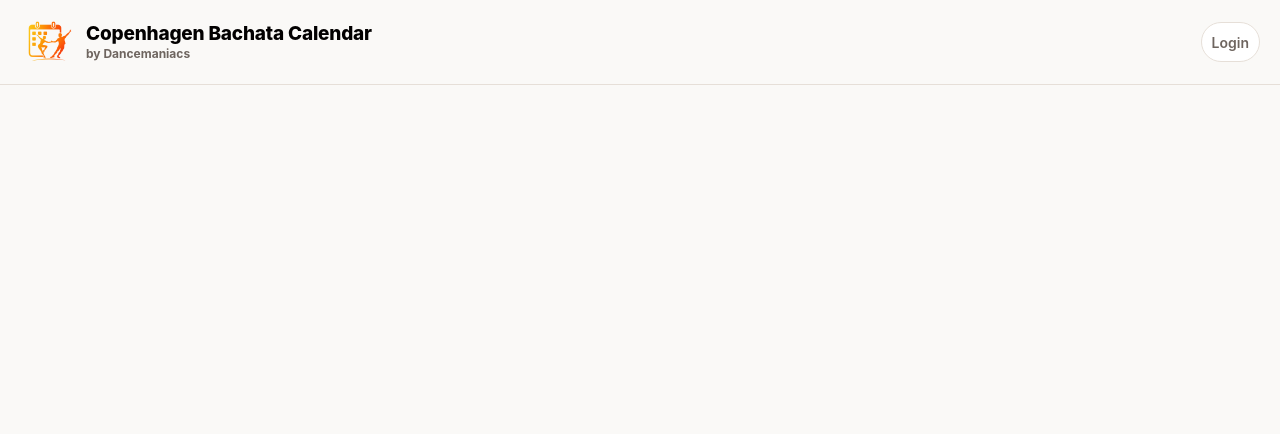
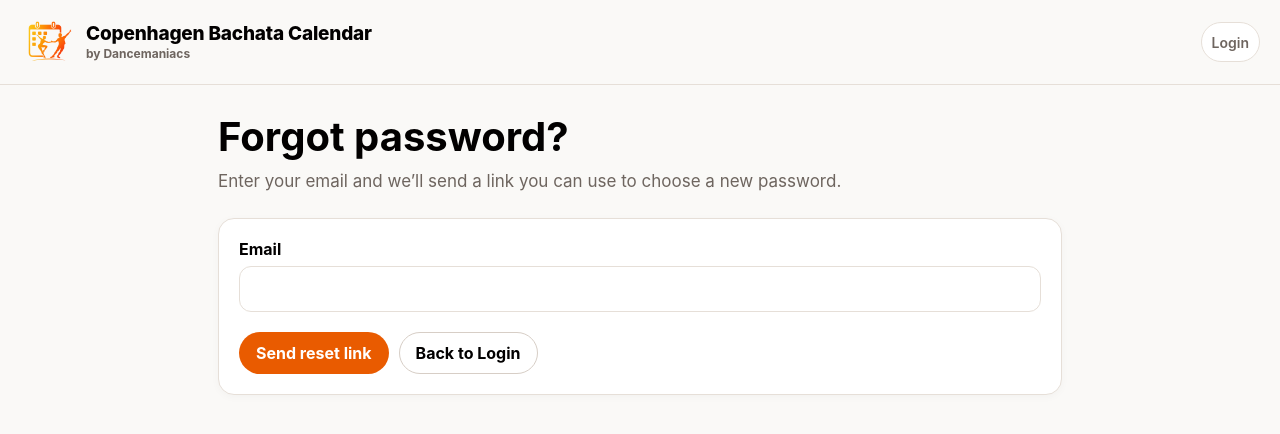
Before and after one commit to dominik-ciborowski/cph-bachata-app, a Vue app: page /forgot-password in a window 1280 px wide. Shown: the top 434 px of the page. Built offline with nearby package versions, Linux system fonts and the light colour scheme; the HTML template or start-up script is replaced by a standard one.

Commit message:
Polish forgot password auth UX

```diff
--- a/src/router/index.js
+++ b/src/router/index.js
@@ -4,6 +4,7 @@ import EventDetailView from '../views/EventDetailView.vue'
 import AdminView from '../views/AdminView.vue'
 import LoginView from '../views/LoginView.vue'
 import RegisterView from '../views/RegisterView.vue'
+import ForgotPasswordView from '../views/ForgotPasswordView.vue'
 import ResetPasswordView from '../views/ResetPasswordView.vue'
 import AccountView from '../views/AccountView.vue'
 import ManagementView from '../views/ManagementView.vue'
@@ -23,6 +24,7 @@ const routes = [
   { path: '/management/users', component: UserManagementView, meta: { requiresAdmin: true } },
   { path: '/login', component: LoginView },
   { path: '/register', component: RegisterView },
+  { path: '/forgot-password', component: ForgotPasswordView },
   { path: '/reset-password', component: ResetPasswordView },
   { path: '/account', component: AccountView, meta: { requiresAuth: true } }
 ]
--- a/src/views/AccountView.vue
+++ b/src/views/AccountView.vue
@@ -22,6 +22,12 @@ async function changePassword() {
 
   if (validationError) {
     status.value = validationError
+    return
+  }
+
+  const confirmed = window.confirm('Change password?\n\nYou will need to use the new password the next time you log in.')
+
+  if (!confirmed) {
     return
   }
 
--- /dev/null
+++ b/src/views/ForgotPasswordView.vue
@@ -0,0 +1,51 @@
+<script setup>
+import { ref } from 'vue'
+import { RouterLink, useRoute } from 'vue-router'
+import { supabase } from '../lib/supabase'
+import { authMessages, getAuthRedirectUrl, logAuthError } from '../lib/authMessages'
+
+const route = useRoute()
+const email = ref(typeof route.query.email === 'string' ? route.query.email : '')
+const status = ref('')
+const isSuccess = ref(false)
+
+async function sendPasswordReset() {
+  isSuccess.value = false
+  status.value = 'Sending reset link...'
+
+  const { error } = await supabase.auth.resetPasswordForEmail(email.value, {
+    redirectTo: getAuthRedirectUrl('/reset-password')
+  })
+
+  if (error) {
+    logAuthError('Password reset email failed', error)
+    status.value = authMessages.forgotPasswordFailed
+    return
+  }
+
+  isSuccess.value = true
+  status.value = authMessages.forgotPasswordSuccess
+}
+</script>
+
+<template>
+  <div class="management-page">
+    <section class="hero">
+      <h1>Forgot password?</h1>
+      <p>Enter your email and we’ll send a link you can use to choose a new password.</p>
+    </section>
+
+    <form class="card form" @submit.prevent="sendPasswordReset">
+      <div class="field">
+        <label for="forgot-password-email">Email</label>
+        <input id="forgot-password-email" v-model="email" type="email" required autocomplete="email" />
+      </div>
+
+      <div class="form-actions">
+        <button class="button" type="submit">Send reset link</button>
+        <RouterLink :to="{ path: '/login', query: email ? { email } : {} }" class="button secondary">Back to Login</RouterLink>
+      </div>
+      <p v-if="status" class="status" :class="{ 'status--success': isSuccess }">{{ status }}</p>
+    </form>
+  </div>
+</template>
--- a/src/views/LoginView.vue
+++ b/src/views/LoginView.vue
@@ -1,17 +1,14 @@
 <script setup>
 import { ref } from 'vue'
-import { RouterLink, useRouter } from 'vue-router'
+import { RouterLink, useRoute, useRouter } from 'vue-router'
 import { supabase } from '../lib/supabase'
 import { authMessages, getAuthRedirectUrl, logAuthError } from '../lib/authMessages'
 
 const router = useRouter()
-const email = ref('')
+const route = useRoute()
+const email = ref(typeof route.query.email === 'string' ? route.query.email : '')
 const password = ref('')
-const resetEmail = ref('')
 const status = ref('')
-const resetStatus = ref('')
-const isResetSuccess = ref(false)
-const showForgotPassword = ref(false)
 
 async function login() {
   status.value = 'Logging in...'
@@ -27,24 +24,6 @@ async function login() {
   }
 
   router.push('/management')
-}
-
-async function sendPasswordReset() {
-  isResetSuccess.value = false
-  resetStatus.value = 'Sending reset link...'
-
-  const { error } = await supabase.auth.resetPasswordForEmail(resetEmail.value, {
-    redirectTo: getAuthRedirectUrl('/reset-password')
-  })
-
-  if (error) {
-    logAuthError('Password reset email failed', error)
-    resetStatus.value = authMessages.forgotPasswordFailed
-    return
-  }
-
-  isResetSuccess.value = true
-  resetStatus.value = authMessages.forgotPasswordSuccess
 }
 
 async function loginWithGoogle() {
@@ -63,11 +42,11 @@ async function loginWithGoogle() {
   }
 }
 
-function toggleForgotPassword() {
-  showForgotPassword.value = !showForgotPassword.value
-  resetStatus.value = ''
-  isResetSuccess.value = false
-  if (!resetEmail.value) resetEmail.value = email.value
+function goToForgotPassword() {
+  router.push({
+    path: '/forgot-password',
+    query: email.value ? { email: email.value } : {}
+  })
 }
 </script>
 
@@ -98,23 +77,8 @@ function toggleForgotPassword() {
         <RouterLink to="/register" class="button secondary">Register</RouterLink>
       </div>
       <p v-if="status" class="status">{{ status }}</p>
-      <button class="text-button" type="button" @click="toggleForgotPassword">Forgot password?</button>
+      <button class="text-button" type="button" @click="goToForgotPassword">Forgot password?</button>
       <p class="auth-switch">Don't have an account? <RouterLink to="/register">Register</RouterLink></p>
-    </form>
-
-    <form v-if="showForgotPassword" class="card form auth-panel" @submit.prevent="sendPasswordReset">
-      <div>
-        <h2>Reset your password</h2>
-        <p class="field-help">Enter your email and we’ll send a link you can use to choose a new password.</p>
-      </div>
-
-      <div class="field">
-        <label for="reset-email">Email</label>
-        <input id="reset-email" v-model="resetEmail" type="email" required autocomplete="email" />
-      </div>
-
-      <button class="button" type="submit">Send reset link</button>
-      <p v-if="resetStatus" class="status" :class="{ 'status--success': isResetSuccess }">{{ resetStatus }}</p>
     </form>
   </div>
 </template>
```
